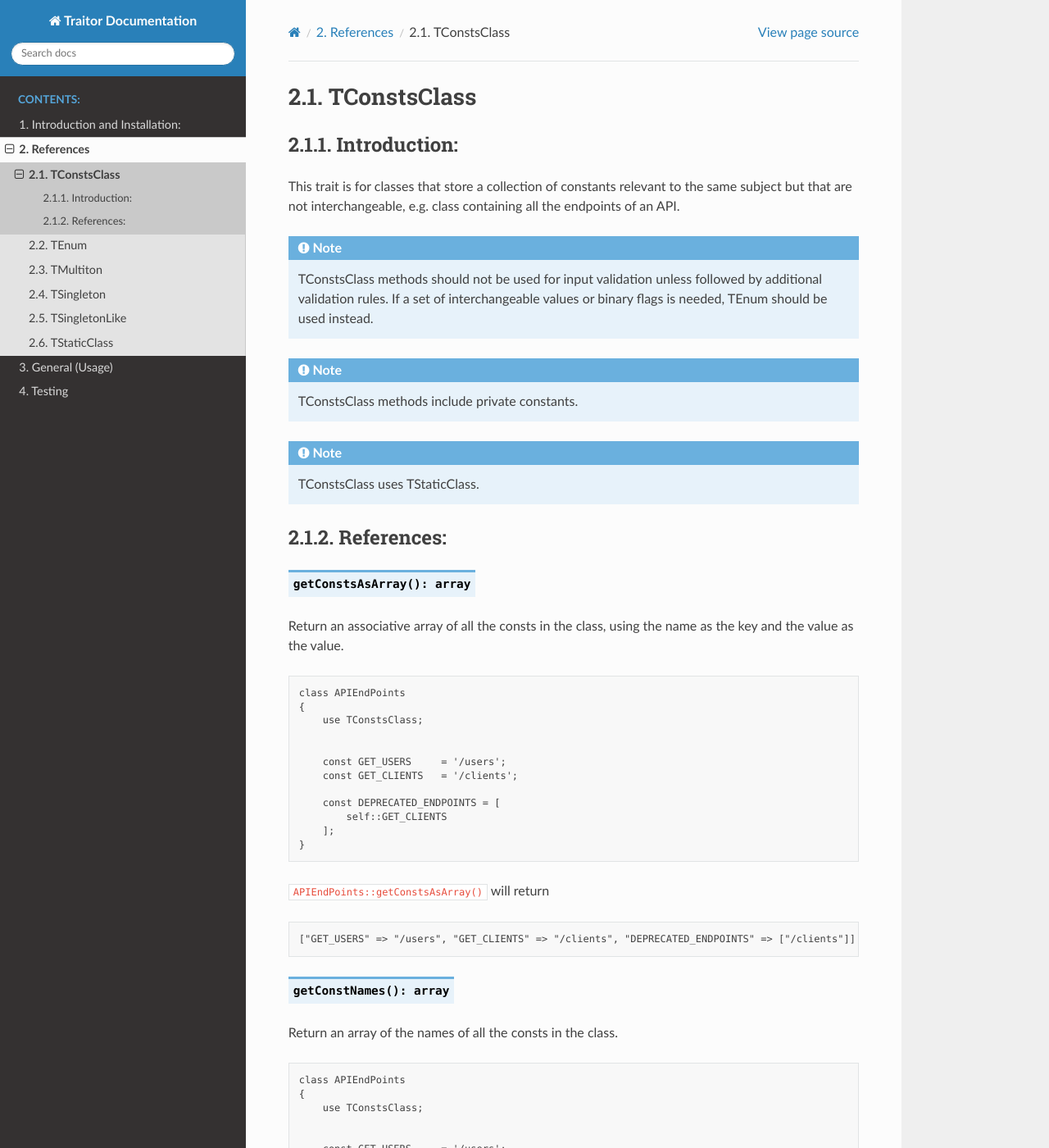
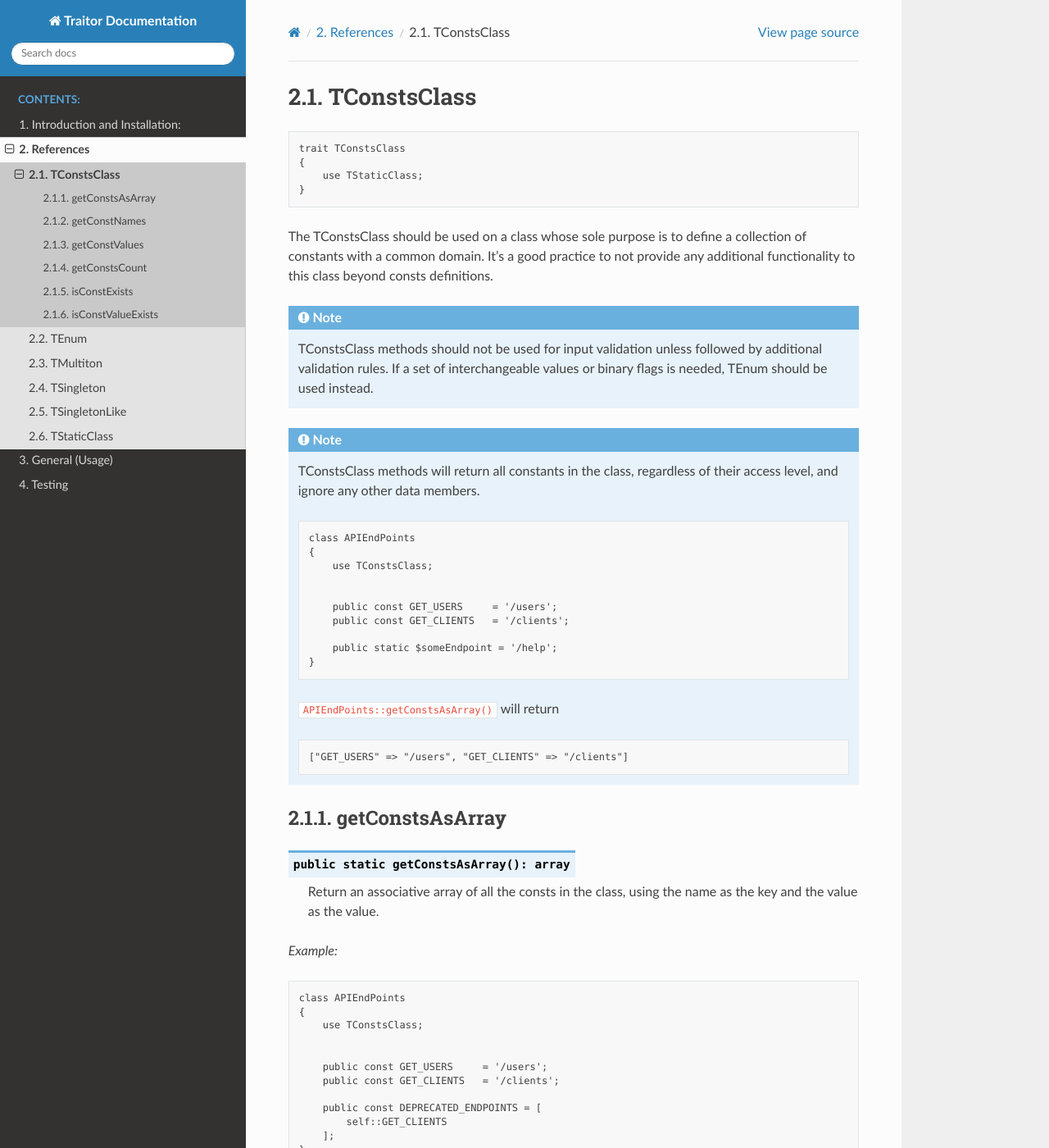
Before and after one commit to unstable-cacao/Traitor, a Sphinx documentation site: the page built from Docs/references/TConstsClass.rst, in a window 1280 px wide and 1400 px high. Shown: the whole window at 82% size. Built offline with Sphinx 7.4.7 and the Read the Docs theme 2.0.0, drawn with Linux system fonts in a browser that asks for light colours; some of the changed text lies outside the part shown.

Commit message:
Removed unnecessary colons and updated TConstsClass doc

```diff
--- a/Docs/references/TConstsClass.rst
+++ b/Docs/references/TConstsClass.rst
@@ -1,30 +1,55 @@
-=============
+*************
 TConstsClass
-=============
+*************
 
-Introduction:
-=============
+.. code-block:: php
 
-This trait is for classes that store a collection of constants relevant to the same subject but that are not interchangeable,
-e.g. class containing all the endpoints of an API.
+    trait TConstsClass
+    {
+        use TStaticClass;
+    }
+
+The TConstsClass should be used on a class whose sole purpose is to define a collection of constants with a common domain.
+It's a good practice to not provide any additional functionality to this class beyond consts definitions.
+
 
 .. note::
     TConstsClass methods should not be used for input validation unless followed by additional validation rules.
     If a set of interchangeable values or binary flags is needed, TEnum should be used instead.
 
 .. note::
-    TConstsClass methods include private constants.
+    TConstsClass methods will return all constants in the class, regardless of their access level,
+    and ignore any other data members.
 
-.. note::
-    TConstsClass uses TStaticClass.
+    .. code-block:: php
+
+        class APIEndPoints
+        {
+            use TConstsClass;
 
 
-References:
-============
+            public const GET_USERS     = '/users';
+            public const GET_CLIENTS   = '/clients';
 
-.. function:: getConstsAsArray(): array
+            public static $someEndpoint = '/help';
+        }
 
-Return an associative array of all the consts in the class, using the name as the key and the value as the value.
+    ``APIEndPoints::getConstsAsArray()`` will return
+
+    .. code-block:: php
+
+        ["GET_USERS" => "/users", "GET_CLIENTS" => "/clients"]
+
+
+
+getConstsAsArray
+-----------------
+
+.. function:: public static getConstsAsArray(): array
+
+    Return an associative array of all the consts in the class, using the name as the key and the value as the value.
+
+*Example:*
 
 .. code-block:: php
 
@@ -33,10 +58,10 @@ Return an associative array of all the consts in the class, using the name as th
         use TConstsClass;
 
 
-        const GET_USERS     = '/users';
-        const GET_CLIENTS   = '/clients';
+        public const GET_USERS     = '/users';
+        public const GET_CLIENTS   = '/clients';
 
-        const DEPRECATED_ENDPOINTS = [
+        public const DEPRECATED_ENDPOINTS = [
             self::GET_CLIENTS
         ];
     }
@@ -49,9 +74,14 @@ Return an associative array of all the consts in the class, using the name as th
 
 
 
-.. function:: getConstNames(): array
+getConstNames
+-----------------
 
-Return an array of the names of all the consts in the class.
+.. function:: public static getConstNames(): array
+
+    Return an array of the names of all the consts in the class.
+
+*Example:*
 
 .. code-block:: php
 
@@ -76,9 +106,14 @@ Return an array of the names of all the consts in the class.
 
 
 
-.. function:: getConstValues(): array
+getConstValues
+-----------------
 
-Return an array of the values of all the consts in the class.
+.. function:: public static getConstValues(): array
+
+    Return an array of the values of all the consts in the class.
+
+*Example:*
 
 .. code-block:: php
 
@@ -103,9 +138,14 @@ Return an array of the values of all the consts in the class.
 
 
 
-.. function:: getConstsCount(): int
+getConstsCount
+-----------------
 
-Return the count of the consts in the class.
+.. function:: public static getConstsCount(): int
+
+    Return the count of the consts in the class.
+
+*Example:*
 
 .. code-block:: php
 
@@ -130,9 +170,14 @@ Return the count of the consts in the class.
 
 
 
-.. function:: isConstExists($name): bool
+isConstExists
+-----------------
 
-Return true if a const with the name $name exists in the class, and false otherwise.
+.. function:: public static public static isConstExists($name): bool
+
+    Return true if a const with the name **$name** exists in the class, and false otherwise.
+
+*Example:*
 
 .. code-block:: php
 
@@ -155,11 +200,21 @@ Return true if a const with the name $name exists in the class, and false otherw
 
     true
 
+``APIEndPoints::isConstExists('ENDPOINT')`` will return
+
+.. code-block:: php
+
+    false
 
 
-.. function:: isConstValueExists($value): bool
+isConstValueExists
+---------------------
 
-Return true if a const with a value $value exists in the class, and false otherwise. The value is searched strictly.
+.. function:: public static isConstValueExists($value): bool
+
+    Return true if a const with a value **$value** exists in the class, and false otherwise. A strict comparison is used to search for the value.
+
+*Example:*
 
 .. code-block:: php
 
@@ -171,6 +226,12 @@ Return true if a const with a value $value exists in the class, and false otherw
         const TIMEOUT = 5;
     }
 
+``APIEndPoints::isConstValueExists(5)`` will return
+
+.. code-block:: php
+
+    true
+
 ``APIEndPoints::isConstValueExists('5')`` will return
 
 .. code-block:: php
--- a/Docs/references/TEnum.rst
+++ b/Docs/references/TEnum.rst
@@ -2,7 +2,7 @@
 TEnum
 =============
 
-Introduction:
+Introduction
 =============
 
 This trait is for classes that store a collection of constants that are interchangeable or used as a bitmask (when value is integer),
@@ -18,7 +18,7 @@ e.g. class containing the possible HTTP methods.
     TEnum uses TStaticClass.
 
 
-References:
+References
 =============
 
 .. function:: getAll(): array
--- a/Docs/references/TMultiton.rst
+++ b/Docs/references/TMultiton.rst
@@ -2,7 +2,7 @@
 TMultiton
 =============
 
-Introduction:
+Introduction
 ==============
 
 The TMultiton trait is representing a multiton class that ensures a single instance per key.
@@ -12,7 +12,7 @@ A possible usage is for caching config files, every config.ini file having its o
     TMultiton uses the TStaticClass trait.
 
 
-References:
+References
 =============
 
 .. function:: protected initialize(TMultiton $instance, $key)
--- a/Docs/references/TSingleton.rst
+++ b/Docs/references/TSingleton.rst
@@ -2,7 +2,7 @@
 TSingleton
 =============
 
-Introduction:
+Introduction
 ==============
 
 The TSingleton trait represents a singleton class. It uses the TStaticClass trait to restrict access to the construction,
--- a/Docs/references/TSingletonLike.rst
+++ b/Docs/references/TSingletonLike.rst
@@ -2,7 +2,7 @@
 TSingletonLike
 ===============
 
-Introduction:
+Introduction
 ==============
 
 TSingletonLike trait is used for a class that needs to have a single, static instance of itself,
@@ -11,7 +11,7 @@ without restricting the use of the construction, clone and deserialization funct
 // TODO: Add link to where Singleton usage compared to SingletonLike
 
 
-References:
+References
 =============
 
 .. function:: protected initialize($instance)
--- a/Docs/references/TStaticClass.rst
+++ b/Docs/references/TStaticClass.rst
@@ -2,7 +2,7 @@
 TStaticClass
 =============
 
-Introduction:
+Introduction
 ==============
 
 This trait is for preventing the creation of instances of the class by hiding the construction, clone and deserialize methods.
```
